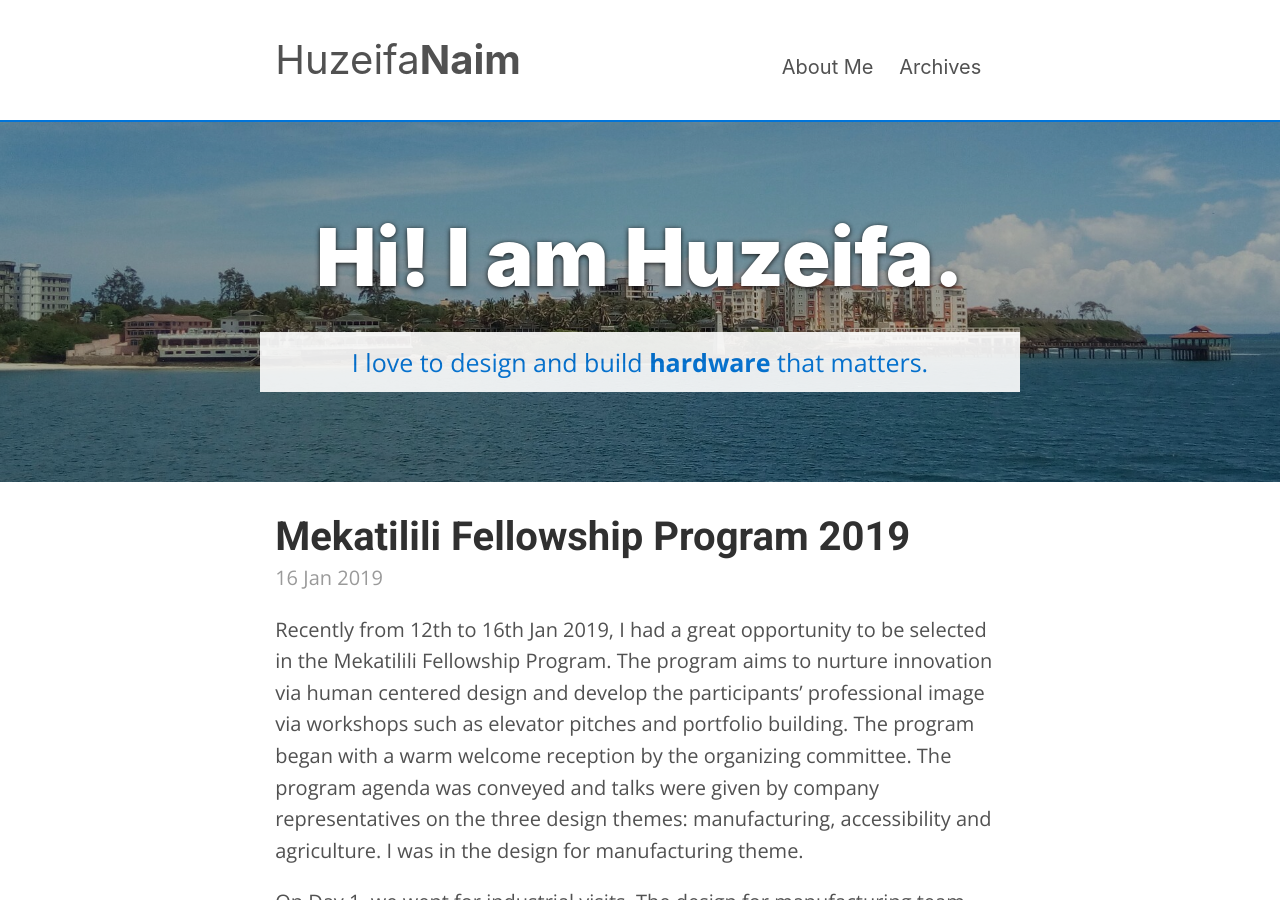
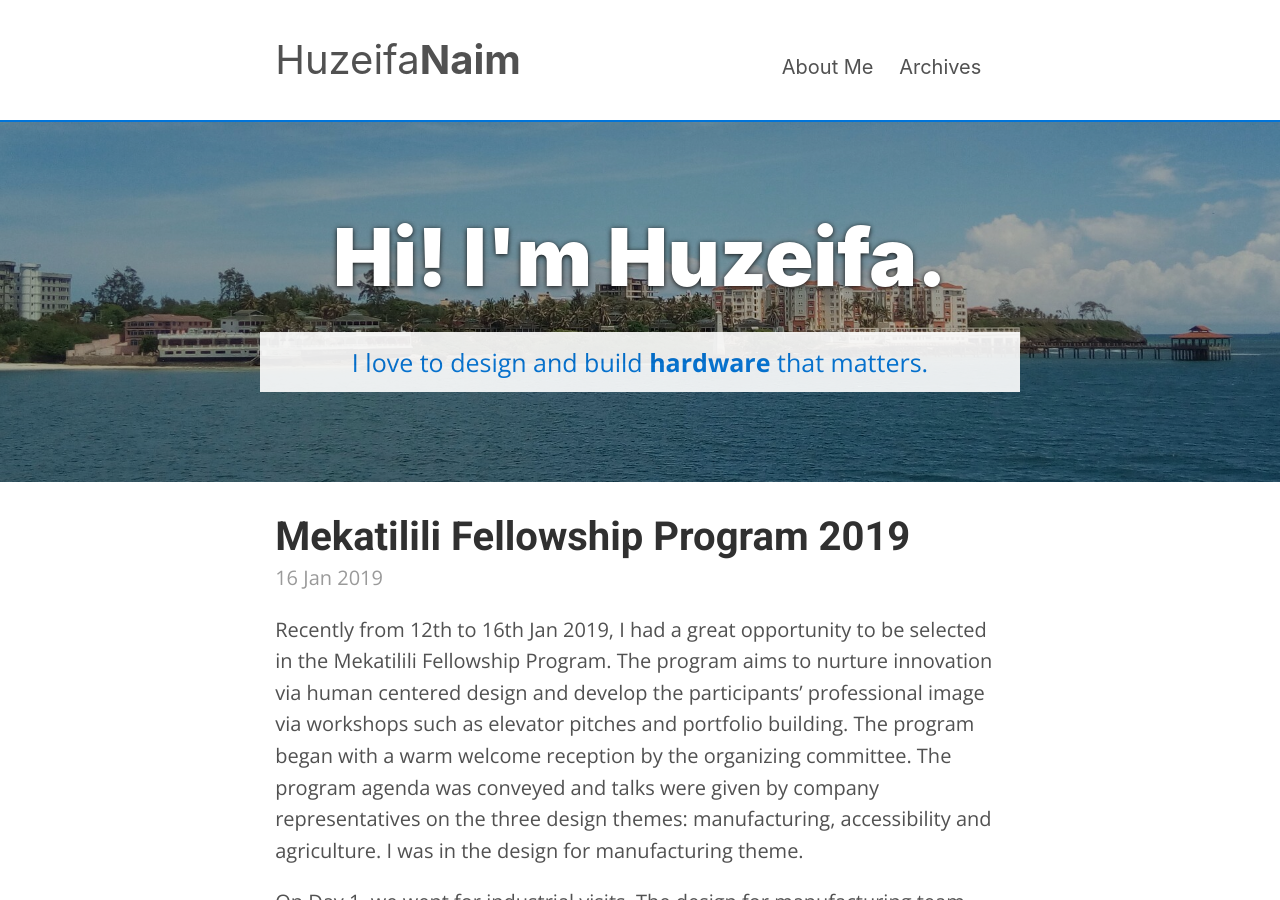
Before and after one commit to huzeifa-zz/huzeifa.github.io, a Jekyll site: the page built from index.html, in a window 1280 px wide and 900 px high. Built offline with Jekyll 4.4.1, drawn with Linux system fonts in a browser that asks for light colours; nearby versions of some CDN libraries; the list of posts is cut into pages by our own code.

Commit message:
Update default.html

```diff
--- a/_layouts/default.html
+++ b/_layouts/default.html
@@ -33,7 +33,7 @@
       <section class="jumbotron">
           <div id="overlay"></div>
           <div class="container">
-            <h1 class="title">Hi! I am Huzeifa.</h1>
+            <h1 class="title">Hi! I'm Huzeifa.</h1>
             <p class="sub">I love to design and build <b>hardware</b> that matters.</p>
           </div>
       </section>
```
